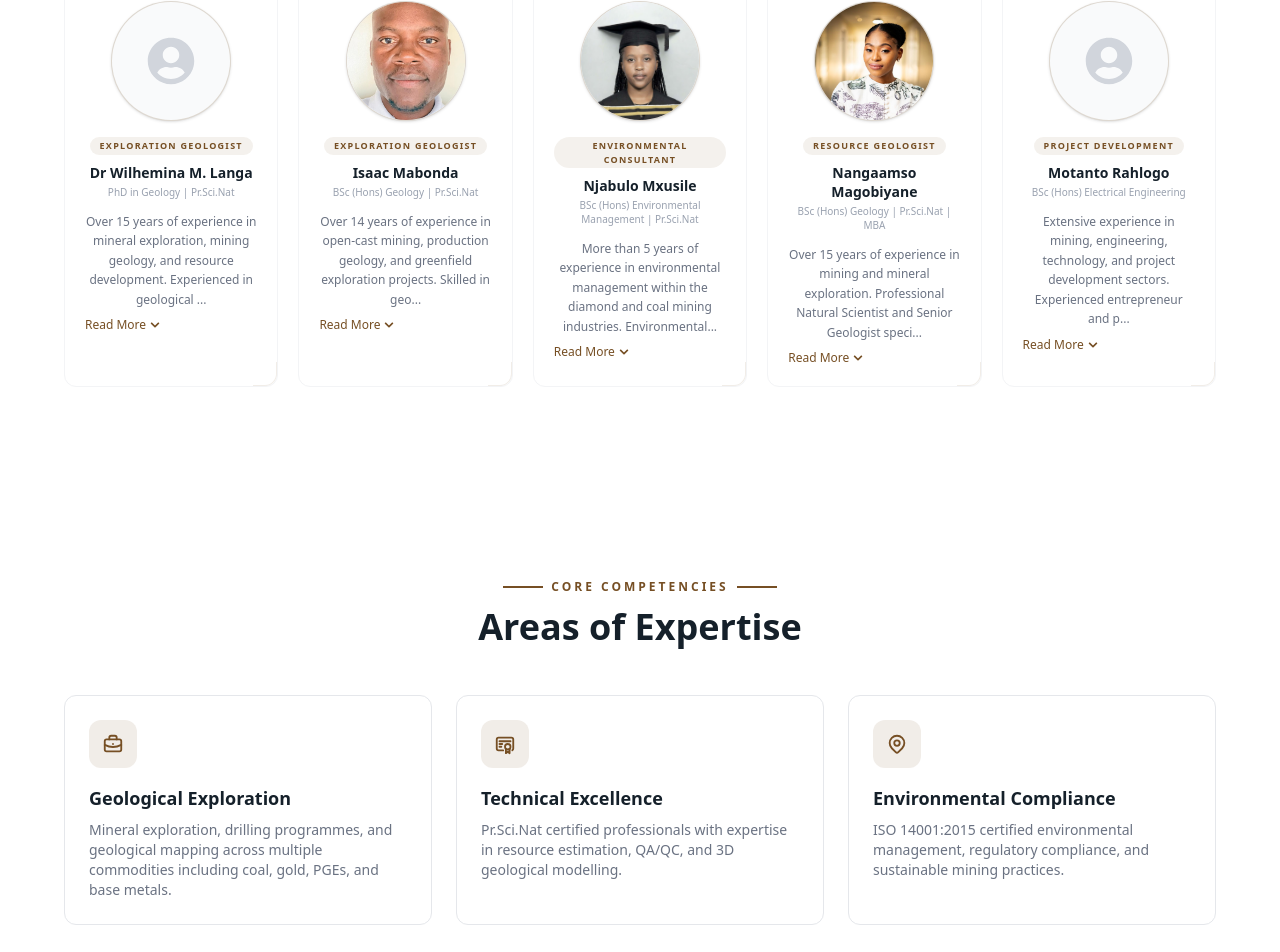
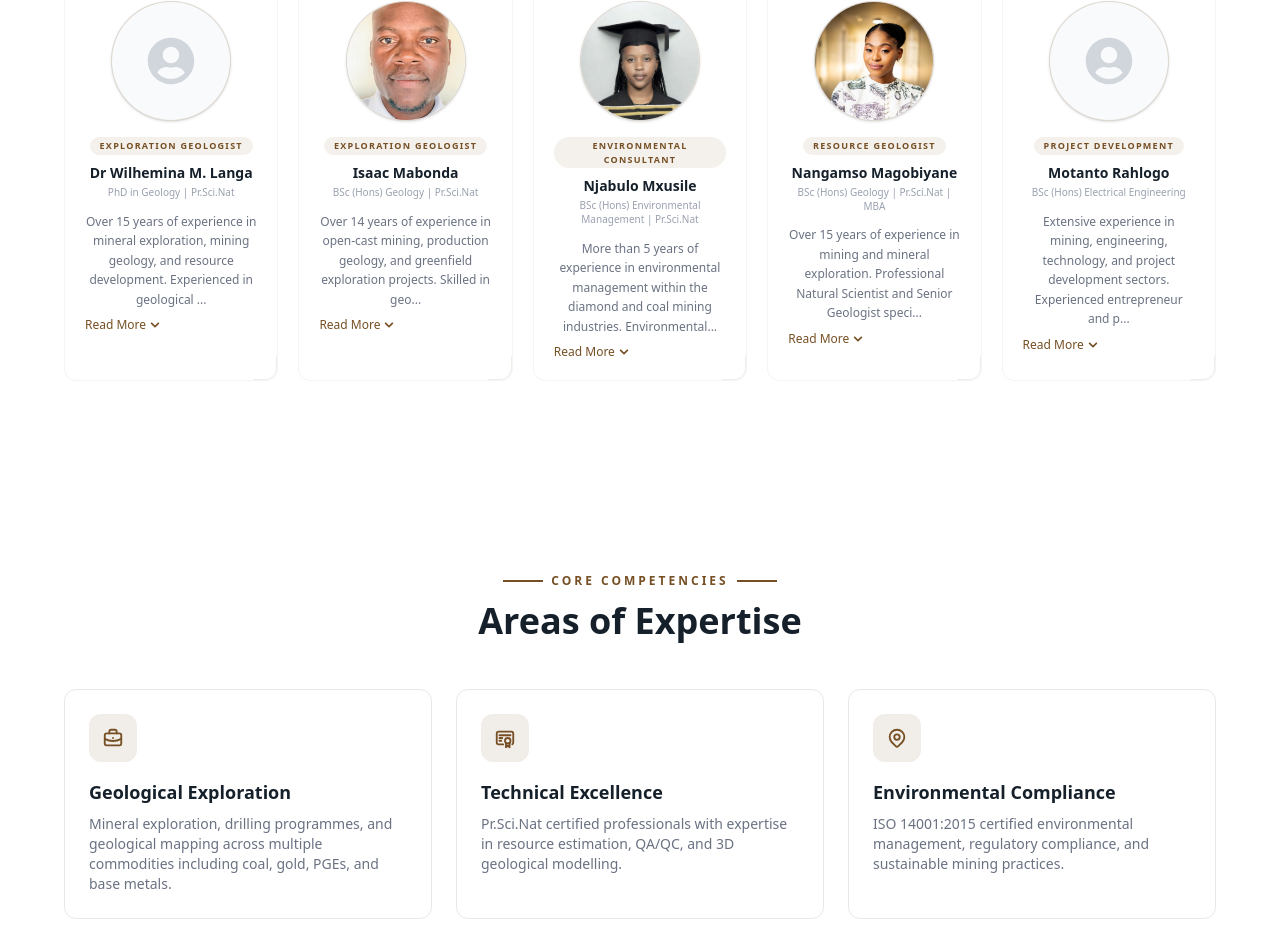
Before and after one commit to munashex/gemad2, a React (Vite) app: page /team in a window 1280 px wide. Shown: the part 950-1902 px from the top of the page. Built offline with nearby package versions, Linux system fonts and the light colour scheme; what tailwindcss-animated would draw is missing.

Commit message:
updating name

```diff
--- a/src/pages/OurTeam.jsx
+++ b/src/pages/OurTeam.jsx
@@ -119,7 +119,7 @@ const OurTeam = () => {
             image: NjabuloImg,
         },
         {
-            name: 'Nangaamso Magobiyane',
+            name: 'Nangamso Magobiyane',
             position: 'Resource Geologist',
             qualifications: 'BSc (Hons) Geology | Pr.Sci.Nat | MBA',
             experience:
```
